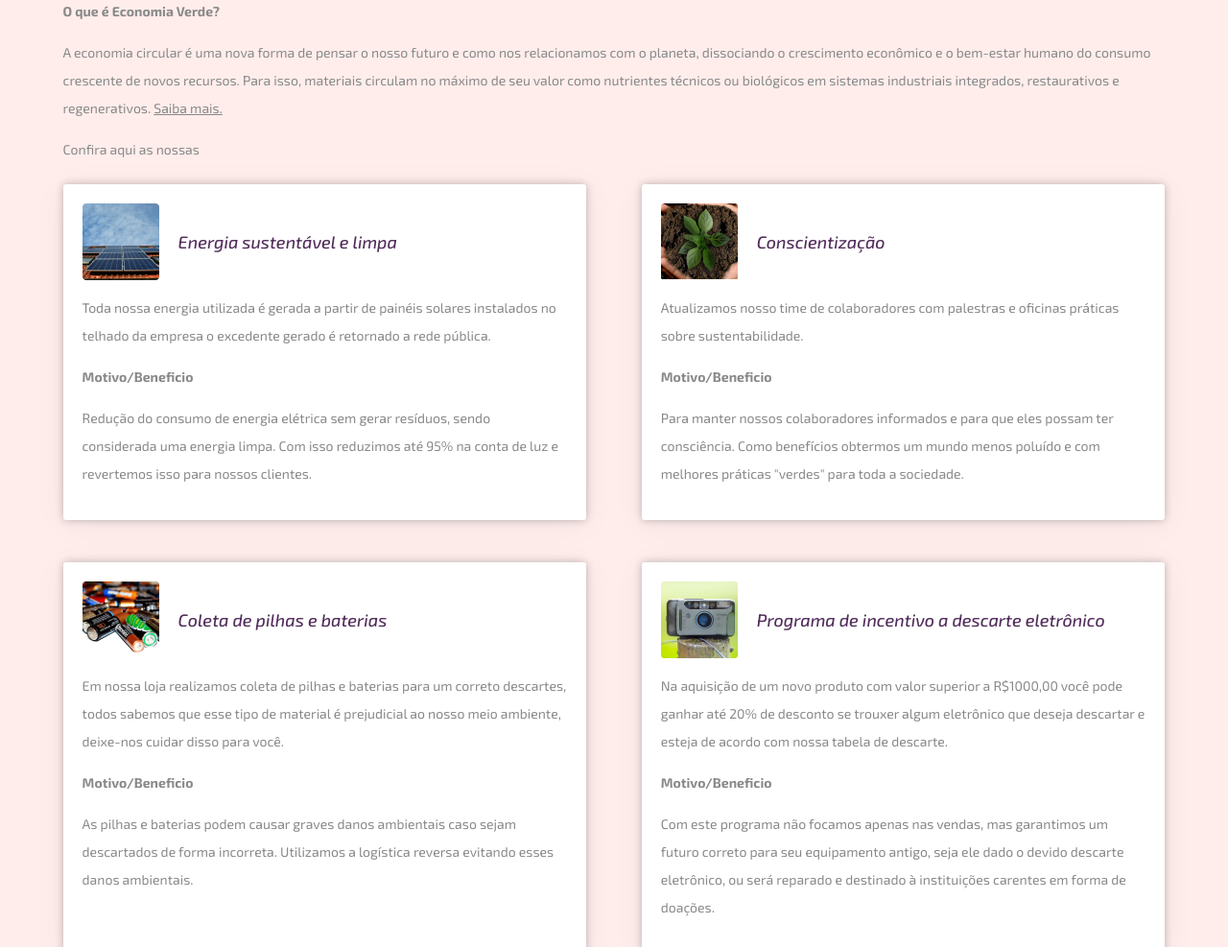
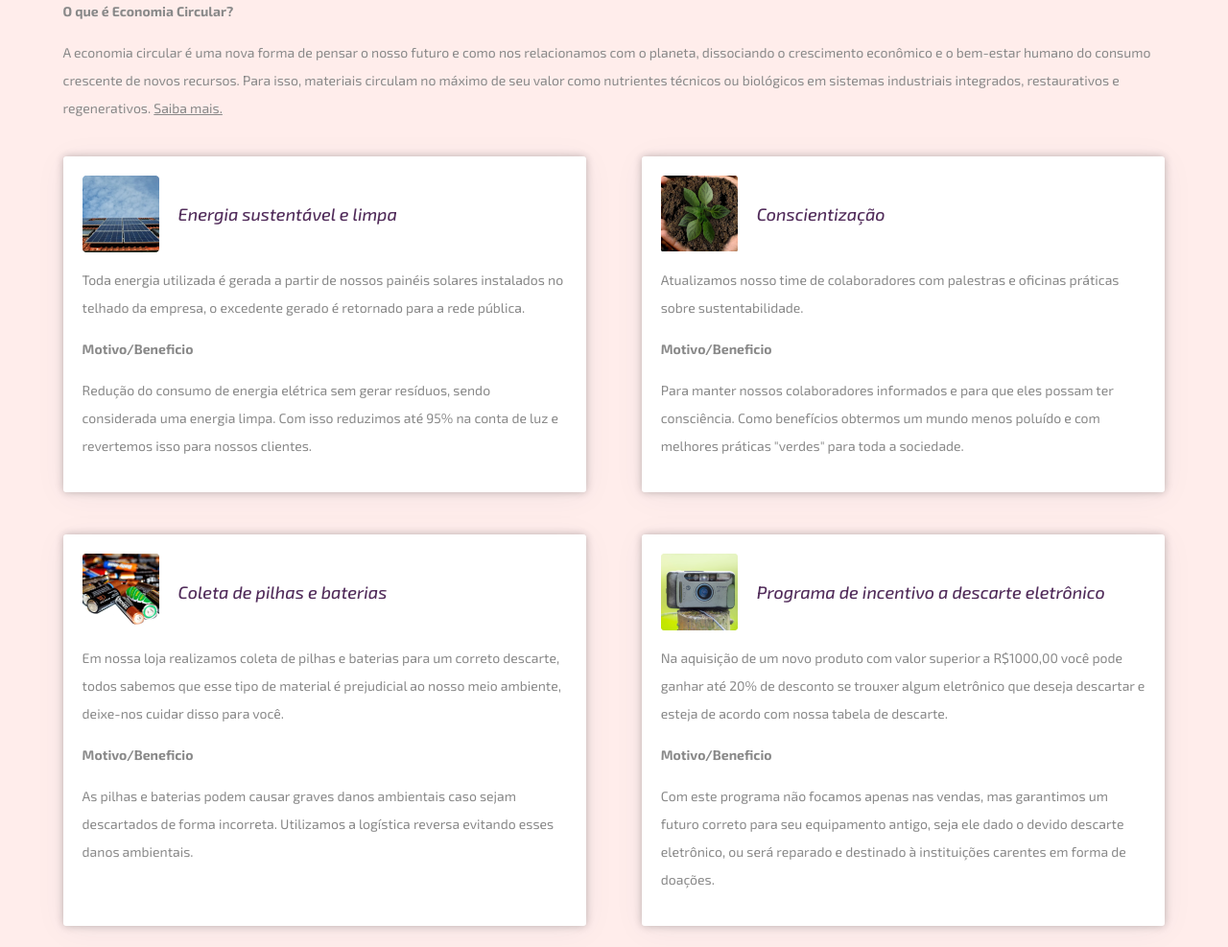
Before and after one commit to m1caell/geek-service-academico, a plain HTML site: page index.html in a window 1280 px wide. Shown: the part 2555-3542 px from the top of the page at 96% size. Drawn offline with Linux system fonts and the light colour scheme.

Commit message:
resolved gramatic errors

```diff
--- a/index.html
+++ b/index.html
@@ -98,7 +98,7 @@
               setor de TI" (Alves, 2015).
             </p>
             <span class="paragraph-secondary"
-              ><strong>O que é Economia Verde?</strong></span
+              ><strong>O que é Economia Circular?</strong></span
             >
             <p class="paragraph-secondary">
               A economia circular é uma nova forma de pensar o nosso futuro e
@@ -114,7 +114,7 @@
                 >Saiba mais.</a
               >
             </p>
-            <span class="paragraph-secondary">Confira aqui as nossas</span>
+
             <div class="depositions-cards">
               <div class="depositions-card">
                 <div class="depositions-card-present">
@@ -130,9 +130,9 @@
                   </div>
                 </div>
                 <p class="paragraph-secondary">
-                  Toda nossa energia utilizada é gerada a partir de painéis
-                  solares instalados no telhado da empresa o excedente gerado é
-                  retornado a rede pública.
+                  Toda energia utilizada é gerada a partir de nossos painéis
+                  solares instalados no telhado da empresa, o excedente gerado é
+                  retornado para a rede pública.
                 </p>
                 <p class="paragraph-secondary">
                   <strong>Motivo/Beneficio</strong>
@@ -185,7 +185,7 @@
                 </div>
                 <p class="paragraph-secondary">
                   Em nossa loja realizamos coleta de pilhas e baterias para um
-                  correto descartes, todos sabemos que esse tipo de material é
+                  correto descarte, todos sabemos que esse tipo de material é
                   prejudicial ao nosso meio ambiente, deixe-nos cuidar disso
                   para você.
                 </p>
```
